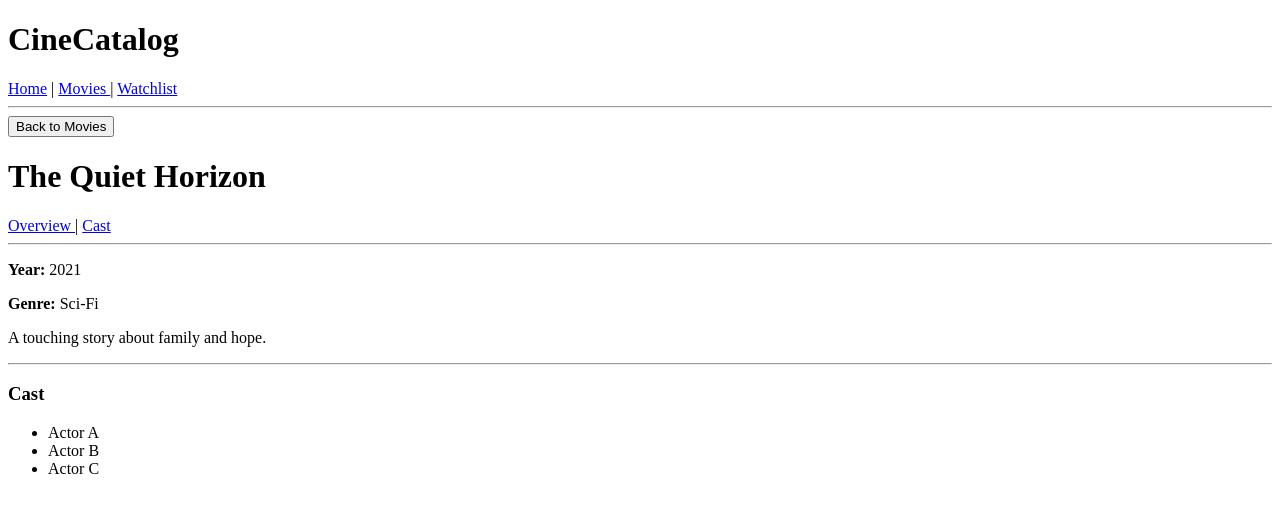
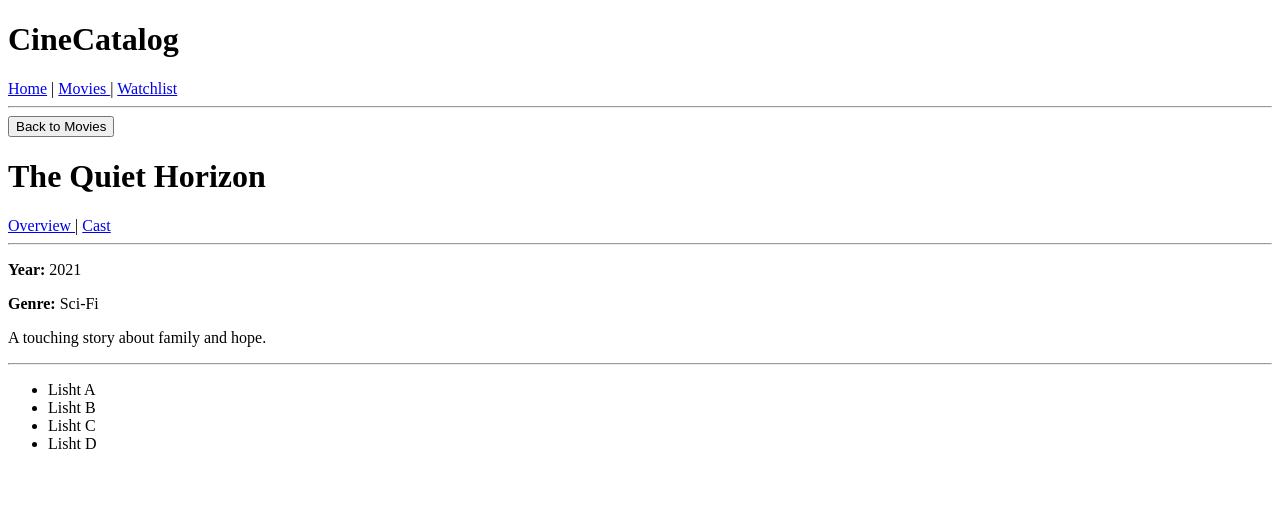
Before and after one commit to SvitSan/Cine_Catalog, a Vue app: page /movies/1/cast in a window 1280 px wide. Shown: the top 512 px of the page. Built offline with nearby package versions, Linux system fonts and the light colour scheme.

Commit message:
Add Lazy Loading Routes

```diff
--- a/src/components/MovieCast.vue
+++ b/src/components/MovieCast.vue
@@ -1,10 +1,18 @@
+<script setup lang="ts">
+
+</script>
+
 <template>
-  <div>
-    <h3>Cast</h3>
-    <ul>
-      <li>Actor A</li>
-      <li>Actor B</li>
-      <li>Actor C</li>
-    </ul>
-  </div>
+    <div>
+        <ul>
+            <li>Lisht A</li>
+            <li>Lisht B</li>
+            <li>Lisht C</li>
+            <li>Lisht D</li>
+        </ul>
+    </div>
 </template>
+
+<style lang="sass" scoped>
+
+</style>
--- a/src/components/MovieOverview.vue
+++ b/src/components/MovieOverview.vue
@@ -1,6 +1,14 @@
+<script setup lang="ts">
+
+</script>
+
 <template>
     <div>
-        <h3>Overview</h3>
-        <p>This is the movies overview section.</p>
+        <h1>This is about Overview of the movies</h1>
+        <p>Lorem ipsum dolor sit amet consectetur, adipisicing elit. Ea, cumque? Velit accusantium consequuntur voluptates, voluptatibus corrupti quibusdam repellat. Temporibus cumque quasi, hic facilis fugit nostrum quidem magnam harum ex excepturi neque mollitia quae magni, ducimus suscipit totam dignissimos quo impedit alias autem nulla dolore? Dolorem aperiam tempore quo facilis debitis!</p>
     </div>
 </template>
+
+<style lang="scss" scoped>
+
+</style>
--- a/src/router/index.js
+++ b/src/router/index.js
@@ -1,11 +1,7 @@
 import { createRouter, createWebHistory } from "vue-router";
 import HomeView from "../views/HomeView.vue";
-import MoviesView from "../views/MoviesView.vue";
-import MovieDetailView from "../views/MovieDetailView.vue";
 import MovieOverview from "../components/MovieOverview.vue";
 import MovieCast from "../components/MovieCast.vue";
-import NotFoundView from "../views/NotFoundView.vue";
-import WatchlistView from "../views/WatchlistView.vue";
 import { auth } from "../auth.js";
 const routes = [
   {
@@ -17,29 +13,13 @@ const routes = [
   {
     path: "/movies",
     name: "movies",
-    component: MoviesView,
-  },
-
-  {
-    path: "/:pathMatch(.*)*",
-    name: "not-found",
-    component: NotFoundView,
-  },
-
-  {
-    path: '/watchlist',
-    name: 'watchlist',
-    component: WatchlistView,
-
-    meta: {
-      requiresAuth: true
-    }
+    component: () => import("../views/MoviesView.vue"),
   },
 
   {
     path: "/movies/:id",
     name: "movie-detail",
-    component: MovieDetailView,
+    component: () => import("../views/MovieDetailView.vue"),
 
     children: [
       {
@@ -54,7 +34,24 @@ const routes = [
       },
     ],
   },
-]
+
+  {
+    path: "/watchlist",
+    name: "watchlist",
+    component: () => import("../views/WatchlistView.vue"),
+
+    meta: {
+      requiresAuth: true,
+    },
+  },
+
+  {
+    path: "/:pathMatch(.*)*",
+    name: "not-found",
+    component: () => import('../views/NotFoundView.vue')
+  },
+
+];
 
 const router = createRouter({
   history: createWebHistory(),
@@ -62,8 +59,7 @@ const router = createRouter({
 });
 
 router.beforeEach((to) => {
-  if (to.meta.requiresAuth &&
-    !auth.isLoggedIn) {
+  if (to.meta.requiresAuth && !auth.isLoggedIn) {
     return {
       name: "home",
     };
```
